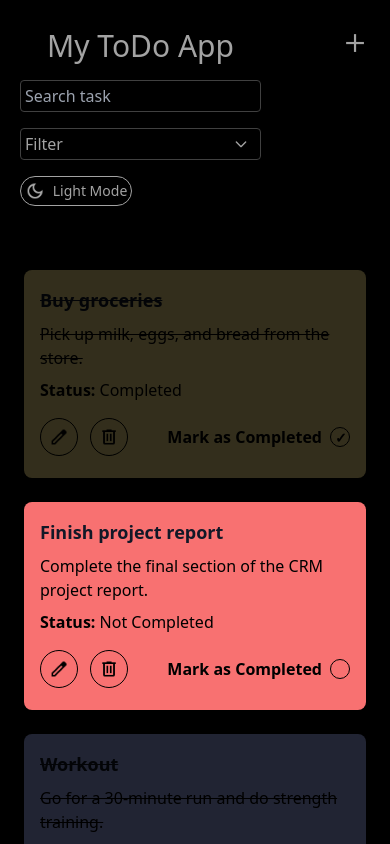
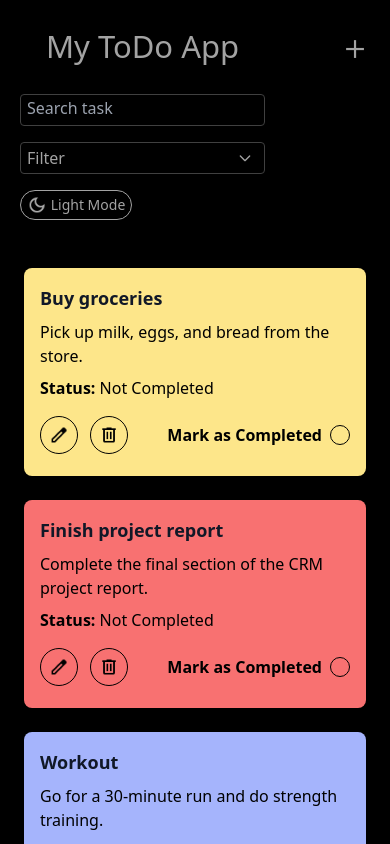
Before and after one commit to SuhasChoppala/My-ToDo-App, a Next.js app: page / in a window 390 px wide. Shown: the top 844 px of the page. Built offline with nearby package versions, Linux system fonts and the light colour scheme.

Commit message:
modified Ui

```diff
--- a/src/app/page.js
+++ b/src/app/page.js
@@ -2,10 +2,10 @@
 
 import { useState } from "react";
 import TodoContext from "../services/todoContext";
+import CreateTodo from '../components/createTodo';
 import Todo from "../components/todo";
 import { useRef } from "react";
 import Image from "next/image";
-import CreateTodo from '../components/createTodo';
 
 function TodoApp() {
   const [todos, setTodos] = useState([
@@ -14,7 +14,7 @@ function TodoApp() {
       title: "Buy groceries",
       description: "Pick up milk, eggs, and bread from the store.",
       bgColor: "bg-amber-200",
-      isCompleted: true
+      isCompleted: false
     },
     {
       id: 2,
@@ -28,7 +28,7 @@ function TodoApp() {
       title: "Workout",
       description: "Go for a 30-minute run and do strength training.",
       bgColor: "bg-indigo-300",
-      isCompleted: true
+      isCompleted: false
     },
     {
       id: 4,
@@ -42,7 +42,7 @@ function TodoApp() {
       title: "Call parents",
       description: "Catch up with mom and dad this evening.",
       bgColor: "bg-orange-300",
-      isCompleted: true
+      isCompleted: false
     },
     {
       id: 6,
@@ -88,6 +88,8 @@ function TodoApp() {
     } else if (selectedFilter === 'notCompleted') {
       const temp = todos.filter(todo => todo.isCompleted == false);
       setFilteredTodos(temp);
+    } else if (selectedFilter === 'all') {
+      setFilteredTodos(todos);
     }
   }
 
@@ -104,21 +106,22 @@ function TodoApp() {
         <div className="sm:container mx-auto mobiles:mx-0">
           <div className="flex items-center justify-between mobiles:justify-between mobiles:pr-5 sm:pr-5 mobiles:items-start">
             <div className="flex flex-col mobiles:flex-col mobiles:mt-2 mobiles:gap-4 sm:flex-row justify-between px-5 pt-5 my-10 gap-20 items-center">
-              <h1 className={`text-3xl ${bodyColor == 'black' ? 'text-neutral-400' : 'text-black'} mobiles:text-3xl text-left`}>My ToDo App</h1>
-              <div className="sm:flex flex-row gap-4">
+              <h1 className={`text-3xl ${bodyColor == 'black' ? 'text-neutral-400' : 'text-black font-semibold'} mobiles:text-[31px] text-left`}>My ToDo App</h1>
+              <div className="sm:flex flex-row gap-4 items-center">
                 <input
                   ref={searchInput}
                   onChange={(searchInput) => searchTodos(searchInput.currentTarget.value)}
                   placeholder="Search task"
-                  className={`w-full ${bodyColor == 'black' ? 'bg-black border border-neutral-700 text-neutral-400 font-extralight' : 'bg-white border border-black text-black font-normal'} px-3 py-0.5 rounded mobiles:w-full mobiles:px-1 py-1 h-8`}
+                  className={`w-full ${bodyColor == 'black' ? 'bg-black border border-neutral-700 text-neutral-400 font-extralight' : 'bg-white border border-black text-black font-normal'} px-3 py-0.5 rounded mobiles:w-full mobiles:mt-3.5 mobiles:px-1.5 pb-2 py-1 h-8`}
                 />
 
                 <div className="relative w-full mobiles:mt-4">
                   <select
                     ref={sortTodosByFilter}
                     onChange={(sortTodosByFilter) => sortTodos(sortTodosByFilter.currentTarget.value)}
-                    className={` w-full ${bodyColor == 'black' ? 'bg-black border border-neutral-700 text-neutral-400 font-extralight' : 'bg-white border border-black text-black font-normal'} px-3 py-0.5 rounded mobiles:w-full mobiles:px-1 h-8 font-extralight pr-10 appearance-none`}>
+                    className={`w-full ${bodyColor == 'black' ? 'bg-black border border-neutral-700 text-neutral-400 font-extralight' : 'bg-white border border-black text-black font-normal'} px-3 py-0.5 rounded mobiles:w-full mobiles:px-1.5 h-8 font-extralight pr-10 appearance-none`}>
                     <option value="" disabled selected hidden>Filter</option>
+                    <option className="hover:bg-red-500" value='all'>All</option>
                     <option className="hover:bg-red-500" value='completed'>Completed</option>
                     <option className="hover:bg-red-500" value='notCompleted'>Not Completed</option>
                   </select>
@@ -128,27 +131,34 @@ function TodoApp() {
                     </svg>
                   </span>
                 </div>
-                <div onClick={toggleDarkMode} className={`cursor-pointer flex items-center w-80 flex justify-center items-center text-center rounded-full ${bodyColor == 'black' ? 'border border-neutral-400 border-1' : 'border border-black border-1'} mobiles:w-28 py-1 mt-4`}>
+
+                <div onClick={toggleDarkMode} className={`cursor-pointer flex items-center w-80 justify-center text-center rounded-full ${bodyColor == 'black' ? 'border border-neutral-400 border-1' : 'border border-black border-1'} mobiles:w-28 py-1 px-1 mobiles:mt-4`}>
                   <Image src='/dark.png' alt="dark-mode" height={20} width={20} className={`${bodyColor == 'black' ? '' : 'filter invert'}`} />
-                  <span className={`ml-2 text-sm ${bodyColor == 'black' ? 'text-neutral-400' : 'text-black'}`}>{bodyColor == 'black' ? 'Light Mode' : 'Dark Mode'}</span>
+                  <span className={`ml-2 text-sm ${bodyColor == 'black' ? 'text-neutral-400' : 'text-black'} mobiles:ml-1`}>{bodyColor == 'black' ? 'Light Mode' : 'Dark Mode'}</span>
                 </div>
+              </div>
 
-              </div>
             </div>
-            <div className="flex items-center my-10 pt-5 mobiles:mt-2">
+            <div className="flex items-center my-10 pt-5 mobiles:mt-3.5">
               <button onClick={() => setIsCreateModalVisible(true)}>
-                <Image
+                {bodyColor === 'black' ? <Image
                   src="/add.png"
                   alt="addIcon"
                   width={30}
                   height={30}
-                  className={`${bodyColor === 'white' ? 'filter invert' : ''}`}
-                />
+                /> :
+                  <Image
+                    src="/add-black.png"
+                    alt="addIcon"
+                    width={30}
+                    height={30}
+                    style={{ filter: 'contrast(200%)' }}
+                  />
+                }
               </button>
-
             </div>
           </div>
-          <div className="grid grid-cols-1 sm:grid-cols-2 md:grid-cols-3 lg:grid-cols-4 gap-6 p-6">
+          <div className="grid grid-cols-1 sm:grid-cols-2 md:grid-cols-3 lg:grid-cols-4 gap-6 p-6 mobiles:pt-2">
             {filteredTodos.map(filteredTodo => (
               <Todo key={filteredTodo.id} filteredTodo={filteredTodo}></Todo>
             ))}
--- a/src/components/createTodo.js
+++ b/src/components/createTodo.js
@@ -31,14 +31,14 @@ export default function CreateTodo() {
         <Dialog open={open} onClose={setOpen} className="relative z-10">
             <DialogBackdrop
                 transition
-                className="fixed inset-0 bg-stone-900 bg-opacity-75 transition-opacity data-[closed]:opacity-0 data-[enter]:duration-300 data-[leave]:duration-200 data-[enter]:ease-out data-[leave]:ease-in"
+                className="fixed inset-0 bg-stone-900 bg-opacity-95 transition-opacity data-[closed]:opacity-0 data-[enter]:duration-300 data-[leave]:duration-200 data-[enter]:ease-out data-[leave]:ease-in"
             />
 
             <div className="fixed inset-0 z-10 w-screen overflow-y-auto">
                 <div className="flex min-h-full items-center justify-center p-4 text-center">
                     <DialogPanel
                         transition
-                        className="relative transform overflow-hidden rounded-lg bg-white text-left shadow-xl transition-all sm:my-8 sm:w-full sm:max-w-sm"
+                        className="relative transform overflow-hidden rounded-lg bg-white text-left shadow-xl transition-all sm:my-8 sm:w-full sm:max-w-sm mobiles:w-80"
                     >
                         <div className="bg-white px-4 py-5 sm:p-6">
                             <div className="flex flex-col items-center space-y-4">
--- a/src/components/deleteTodo.js
+++ b/src/components/deleteTodo.js
@@ -1,31 +1,34 @@
 import { useState } from 'react'
+import { useContext } from 'react';
+import TodoContext from '../services/todoContext';
 import { Dialog, DialogBackdrop, DialogPanel, DialogTitle } from '@headlessui/react'
 import { ExclamationTriangleIcon } from '@heroicons/react/24/outline';
-import TodoContext from '../services/todoContext';
-import { useContext } from 'react';
+
 
 
 function DeleteTodo(props) {
 
     const { filteredTodo, setIsDeleteModalVisible } = props;
     const { removeTodo } = useContext(TodoContext);
-    const confirmDelete = (todoId) => {
-        removeTodo(todoId);
+    const context = useContext(TodoContext);
+
+
+    const confirmDelete = () => {
+        console.log(context);
+        removeTodo(filteredTodo.id);
         setIsDeleteModalVisible(false);
     }
-
-
 
     const [open, setOpen] = useState(true)
     return (
         <Dialog open={open} onClose={setOpen} className="relative z-10">
             <DialogBackdrop
                 transition
-                className="fixed inset-0 bg-stone-900 bg-opacity-75 transition-opacity data-[closed]:opacity-0 data-[enter]:duration-300 data-[leave]:duration-200 data-[enter]:ease-out data-[leave]:ease-in"
+                className="fixed inset-0 bg-stone-900 bg-opacity-95 transition-opacity data-[closed]:opacity-0 data-[enter]:duration-300 data-[leave]:duration-200 data-[enter]:ease-out data-[leave]:ease-in"
             />
 
             <div className="fixed inset-0 z-10 w-screen overflow-y-auto">
-                <div className="flex min-h-full items-end justify-center p-4 text-center sm:items-center sm:p-0">
+                <div className="flex min-h-full items-end justify-center p-4 text-center sm:items-center sm:p-0 mobiles:flex justify-center items-center">
                     <DialogPanel
                         transition
                         className="relative transform overflow-hidden rounded-lg bg-white text-left shadow-xl transition-all data-[closed]:translate-y-4 data-[closed]:opacity-0 data-[enter]:duration-300 data-[leave]:duration-200 data-[enter]:ease-out data-[leave]:ease-in sm:my-8 sm:w-full sm:max-w-lg data-[closed]:sm:translate-y-0 data-[closed]:sm:scale-95"
@@ -51,7 +54,7 @@ function DeleteTodo(props) {
                         <div className="bg-gray-50 px-4 py-3 sm:flex sm:flex-row-reverse sm:px-6">
                             <button
                                 type="button"
-                                onClick={() => confirmDelete(filteredTodo.id)}
+                                onClick={confirmDelete}
                                 className="inline-flex w-full justify-center rounded-md bg-red-600 px-3 py-2 text-sm font-semibold text-white shadow-sm hover:bg-red-500 sm:ml-3 sm:w-auto"
                             >
                                 Confirm Delete
--- a/src/components/todo.js
+++ b/src/components/todo.js
@@ -1,9 +1,9 @@
 "use client";
 import Image from 'next/image';
+import TodoContext from '../services/todoContext';
+import { useContext } from 'react';
 import DeleteTodo from '../components/deleteTodo';
 import { useState } from 'react';
-import TodoContext from '../services/todoContext';
-import { useContext } from 'react';
 import EditTodo from '../components/editTodo';
 
 
@@ -17,7 +17,7 @@ function Todo(props) {
     const [todoId, setTodoId] = useState();
 
 
-    const removeTodo = () => {
+    const deleteTodo = () => {
         setIsDeleteModalVisible(true);
     }
 
@@ -29,7 +29,7 @@ function Todo(props) {
     const { toggleStatus } = useContext(TodoContext);
 
     return (
-        <TodoContext.Provider value={{ setIsEditModalVisible, filteredTodo, todoId }}>
+        // <TodoContext.Provider value={{ setIsEditModalVisible, filteredTodo, todoId }}>
         <div class={`${filteredTodo.bgColor} ${filteredTodo.isCompleted ? 'opacity-20' : ''} h-52 border-2 border-transparent hover:border-black rounded-lg shadow-lg p-3.5 transition duration-300 transform hover:scale-105`}>
             <div>
                 <h3 class={`text-lg font-bold text-gray-900 mb-2 ${filteredTodo.isCompleted ? 'line-through' : ''}`}>{filteredTodo.title}</h3>
@@ -37,8 +37,8 @@ function Todo(props) {
             <p class={`text-black mb-2 h-12 max-h-12 max-w-80 ${filteredTodo.isCompleted ? 'line-through' : ''}`}>{filteredTodo.description}</p>
             <p className='text-black font-bold mb-4'>Status: <span className='font-normal'>{filteredTodo.isCompleted ? 'Completed' : 'Not Completed'}</span></p>
             <div className='flex justify-between items-center'>
-                    <div class="flex items-center gap-3">
-                        <button className='relative border border-black p-2 rounded-full transition-transform transform hover:scale-110 hover:bg-black hover:border-transparent hover:shadow-lg flex items-center justify-center group lg:p-1.5 xl:p-2'>
+                <div class="flex items-center gap-3 lg:gap-2">
+                    <button className='relative border border-black p-2 rounded-full transition-transform transform hover:scale-110 hover:bg-black hover:border-transparent hover:shadow-lg flex items-center justify-center group lg:p-0.5 xl:p-2'>
                         <Image
                             onClick={() => editTodo(filteredTodo.id)}
                             src="/edit-icon.png"
@@ -49,8 +49,8 @@ function Todo(props) {
                         />
                     </button>
                     <button
-                            onClick={removeTodo}
-                            className='relative border border-black p-2 rounded-full transition-transform transform hover:scale-110 hover:bg-black hover:border-transparent hover:shadow-lg flex items-center justify-center group lg:p-1.5 xl:p-2'>
+                        onClick={deleteTodo}
+                        className='relative border border-black p-2 rounded-full transition-transform transform hover:scale-110 hover:bg-black hover:border-transparent hover:shadow-lg flex items-center justify-center group lg:p-0.5 xl:p-2'>
                         <Image
                             src="/delete-icon.png"
                             alt="delete"
@@ -79,7 +79,7 @@ function Todo(props) {
             {isEditModalVisible && <EditTodo />}
 
         </div>
-        </TodoContext.Provider>
+        // </TodoContext.Provider>
     )
 }
 
--- a/src/services/todoContext.js
+++ b/src/services/todoContext.js
@@ -1,4 +1,4 @@
-import { createContext } from "react";
+import { createContext } from 'react';
 
 const TodoContext = createContext({});
 
--- a/tailwind.config.js
+++ b/tailwind.config.js
@@ -8,7 +8,7 @@ module.exports = {
   theme: {
     extend: {
       screens: {
-        mobiles: { min: '100px', max: '424px' }, // Custom media query for 100px to 424px
+        mobiles: { min: '100px', max: '430px' }, // Custom media query for 100px to 424px
       },
       colors: {
         background: "var(--background)",
```
Also changed, not shown: public/add-black.png (added). Lines whose indentation alone changed are shown as unchanged.
